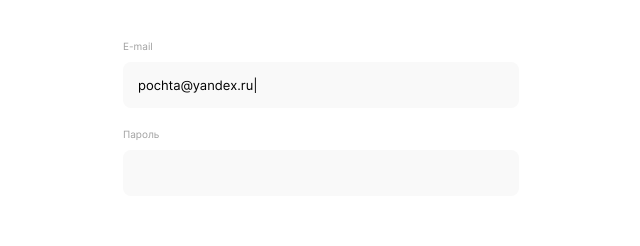
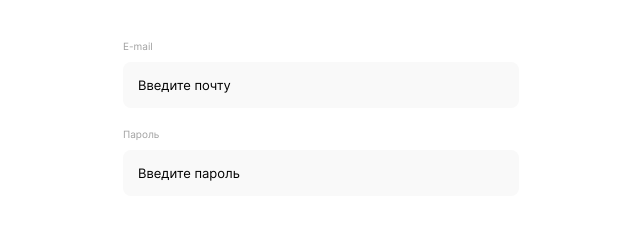
Before and after one commit to h1ze/movies-explorer-frontend, a React (Create React App) app: page /signin in a window 1280 px wide. Shown: the part 177-423 px from the top of the page, without its empty margins (319-959 px from the left). Built offline with nearby package versions, Linux system fonts and the light colour scheme; no server answers; the HTML template or start-up script is replaced by a standard one.

Commit message:
feat: добавить логику отображения ошибок в инпутах

```diff
--- a/src/components/AuthForm/AuthForm.jsx
+++ b/src/components/AuthForm/AuthForm.jsx
@@ -5,6 +5,7 @@ import './AuthForm.css';
 
 const AuthForm = ({ formData, onSubmit }) => {
   const isRegister = formData.name === 'register';
+  const [hasErrorInput, setHasErrorInput] = useState(false);
 
   const [authFormInputsData, setAuthFormInputsData] = useState({
     name: '',
@@ -40,62 +41,60 @@ const AuthForm = ({ formData, onSubmit }) => {
               Имя
               <input
                 id="profile-name"
-                className="auth-form__input"
+                className={`auth-form__input ${
+                  hasErrorInput ? 'auth-form__input_type_error' : ''
+                } `}
                 type="text"
                 value={authFormInputsData.name}
                 name="name"
                 tabIndex="1"
-                placeholder="Виталий"
+                placeholder="Введите имя"
                 required
                 onChange={handleInputs}
               />
+              {hasErrorInput && (
+                <span className="auth-form__error">Что-то пошло не так...</span>
+              )}
             </label>
           )}
           <label className="auth-form__label">
             E-mail
             <input
               id="profile-email"
-              className="auth-form__input"
+              className={`auth-form__input ${
+                hasErrorInput ? 'auth-form__input_type_error' : ''
+              } `}
               type="email"
               value={authFormInputsData.email}
               name="email"
               tabIndex="2"
-              placeholder="pochta@yandex.ru|"
+              placeholder="Введите почту"
               required
               onChange={handleInputs}
             />
+            {hasErrorInput && (
+              <span className="auth-form__error">Что-то пошло не так...</span>
+            )}
           </label>
-          {isRegister ? (
           <label className="auth-form__label">
             Пароль
             <input
               id="profile-password"
-                className="auth-form__input auth-form__input_type_error"
+              className={`auth-form__input ${
+                hasErrorInput ? 'auth-form__input_type_error' : ''
+              } `}
               type="password"
               value={authFormInputsData.password}
               name="password"
               tabIndex="3"
-                placeholder="••••••••••••••"
+              placeholder="Введите пароль"
               required
               onChange={handleInputs}
             />
+            {hasErrorInput && (
               <span className="auth-form__error">Что-то пошло не так...</span>
+            )}
           </label>
-          ) : (
-            <label className="auth-form__label">
-              Пароль
-              <input
-                id="profile-password"
-                className="auth-form__input"
-                type="password"
-                value={authFormInputsData.password}
-                name="password"
-                tabIndex="3"
-                required
-                onChange={authFormInputsData.password}
-              />
-            </label>
-          )}
           <button
             className={`auth-form__button auth-form__button_type_${formData.name}`}
             type="submit"
```
Lines whose indentation alone changed are shown as unchanged.
